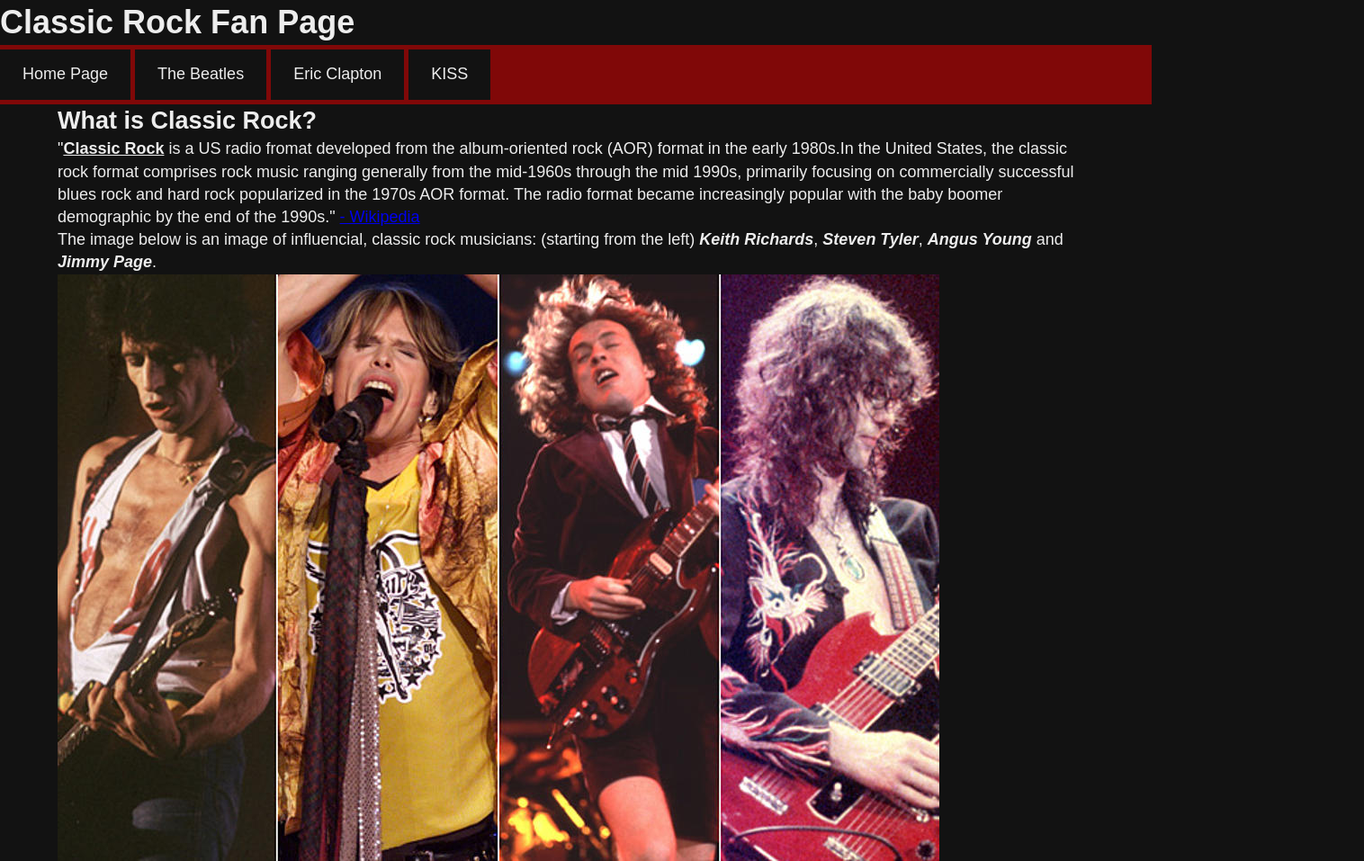
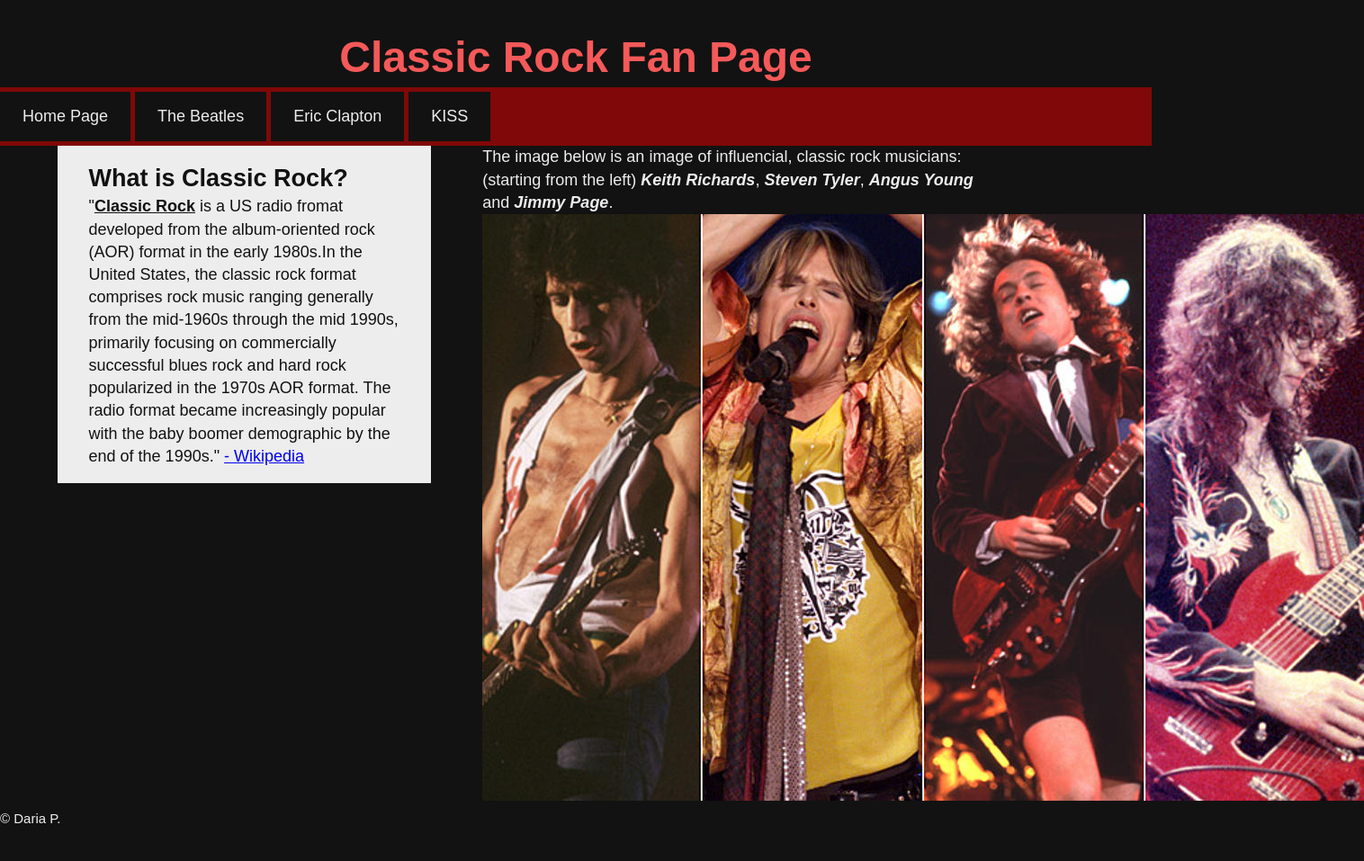
Before and after one commit to DPinegin/css-example, a plain HTML site: page index.html in a window 1280 px wide. Shown: the top 957 px of the page at 90% size, 1516 px wide, since content can reach past the window. After the commit the page ends 922 px from the top, so only its background shows below. Drawn offline with Linux system fonts and the light colour scheme.

Commit message:
added comments

```diff
--- a/stylesheets/main.css
+++ b/stylesheets/main.css
@@ -68,7 +68,7 @@ nav li {
   the list items in the nav.
   This styling also adds 15px of space on teh inside of the element
   just above and below the content and 25px on the inside of teh element
-  just to the left and right of teh content.
+  just to the left and right of the content.
   This styling makes the background color of the anchors to be dark
   gray (#121212) and the font color to be an off-white (#ededed)..
   Lastly, the elements will not have an underline.
@@ -101,6 +101,40 @@ nav a:focus {
 */
 nav a:active {
   font-weight: bolder;
+}
+
+/*
+  Thsi styles the main heading of the website to add space to the
+  top of the heading of 30px, changes the font color to a pastel
+  bright red instead of #f55959, sets the font size to 4.8 times teh size of the
+  root element, and aligns the text to the center.
+*/
+h1 {
+  margin-top: 30px;
+
+  color: #f55959;
+
+  font-size: 4.8rem;
+  text-align: center;
+}
+
+section div {
+  float: left;
+
+  width: 30%;
+
+  padding: 1.5% 3%;
+
+  background-color: #ededed;
+  color: #121212;
+}
+
+section figure {
+  display: inline-block;
+
+  width: 50%;
+
+  margin-left: 5%;
 }
 
 /*
```
